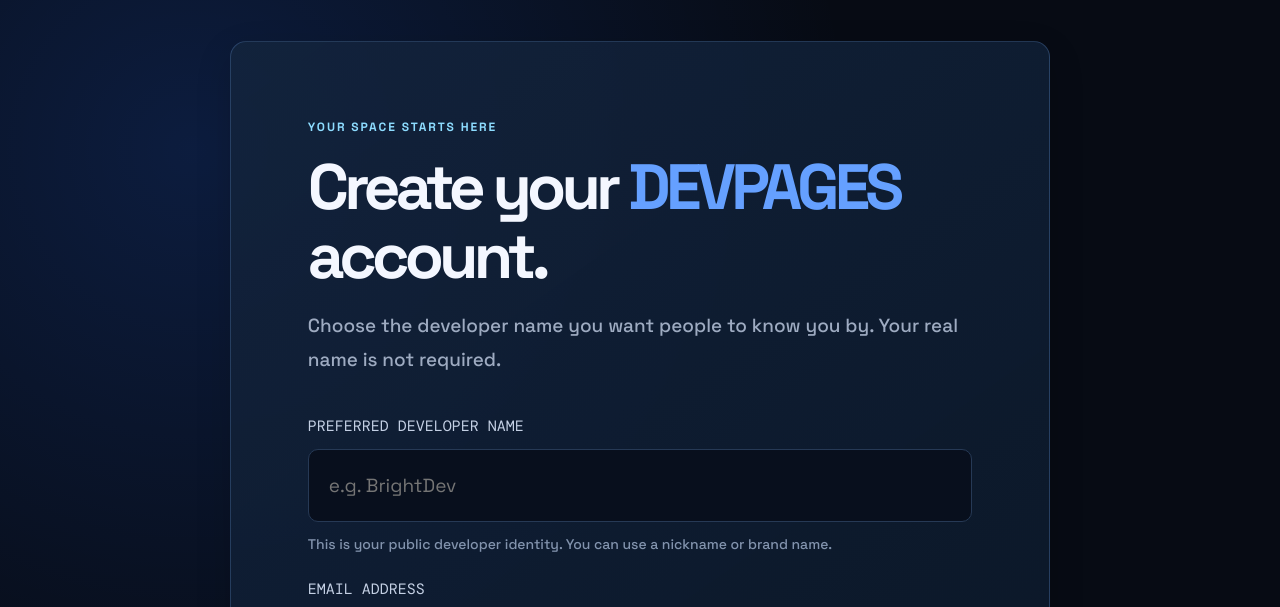
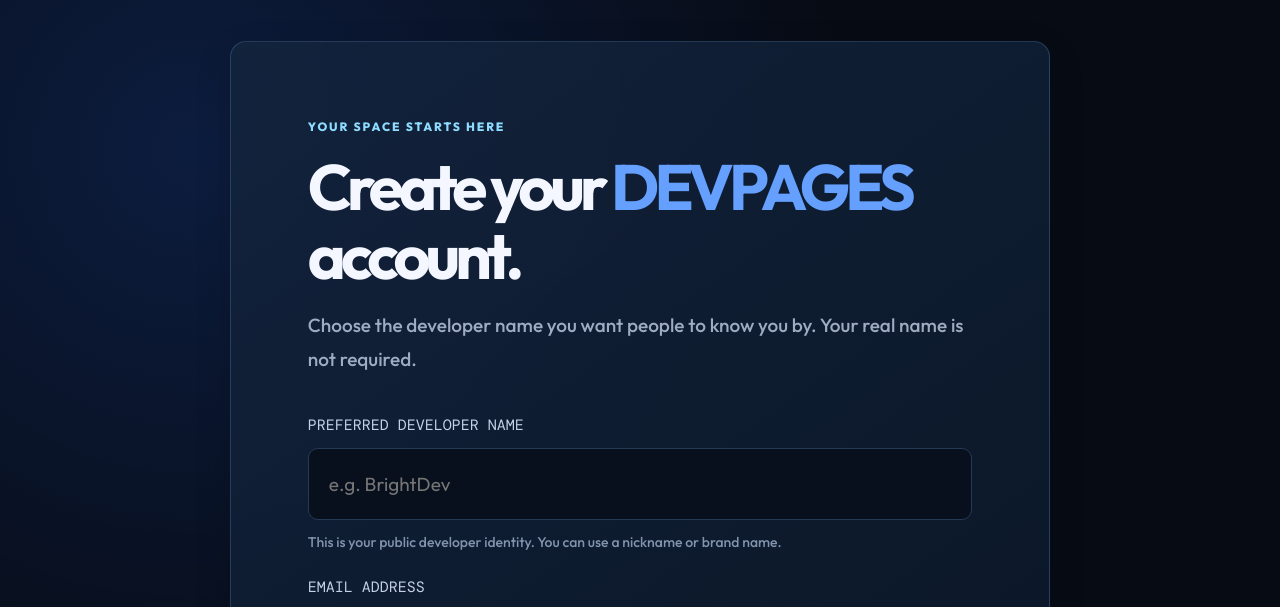
Before and after one commit to trademonarchcodes/dev-pages, a plain HTML site: page signup.html in a window 1280 px wide. Shown: the part 134-741 px from the top of the page. Drawn offline with nearby package versions, Linux system fonts and the light colour scheme; a script that the page names is missing.

Commit message:
Apply DEVPAGES Outfit typography

```diff
--- a/signup.html
+++ b/signup.html
@@ -3,7 +3,7 @@
 <meta charset="utf-8"><meta name="viewport" content="width=device-width,initial-scale=1"><meta name="theme-color" content="#070b14">
 <title>Create your DEVPAGES account</title>
 <link rel="preconnect" href="https://fonts.googleapis.com"><link rel="preconnect" href="https://fonts.gstatic.com" crossorigin>
-<link href="https://fonts.googleapis.com/css2?family=DM+Mono:wght@400;500&family=Space+Grotesk:wght@400;500;600;700&display=swap" rel="stylesheet">
+<link href="https://fonts.googleapis.com/css2?family=DM+Mono:wght@400;500&family=Outfit:wght@400;500;600;700;800;900&family=Space+Grotesk:wght@400;500;600;700&display=swap" rel="stylesheet">
 <link rel="stylesheet" href="/styles.css"><link rel="stylesheet" href="/auth.css"></head><body>
 <main class="auth-shell"><div class="auth-wrap"><a class="auth-brand" href="/"><img src="/assets/devpages-logo.png" alt="DEVPAGES"></a>
 <section class="auth-panel"><div class="auth-kicker">YOUR SPACE STARTS HERE</div><h1>Create your <span>DEVPAGES</span> account.</h1>
```
